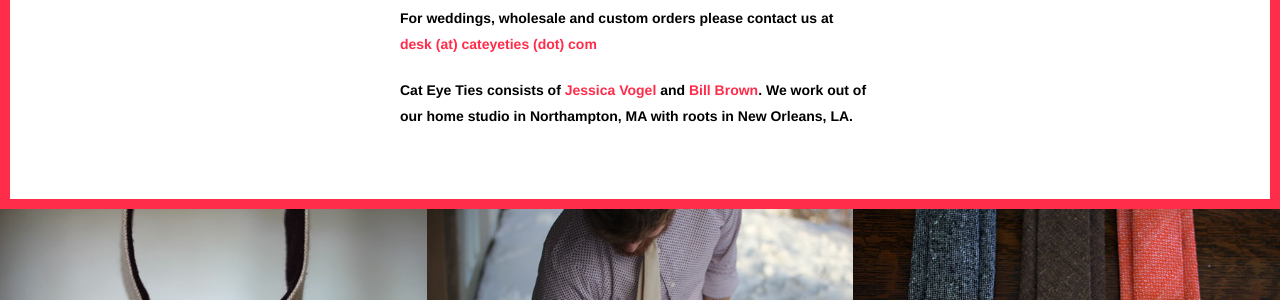
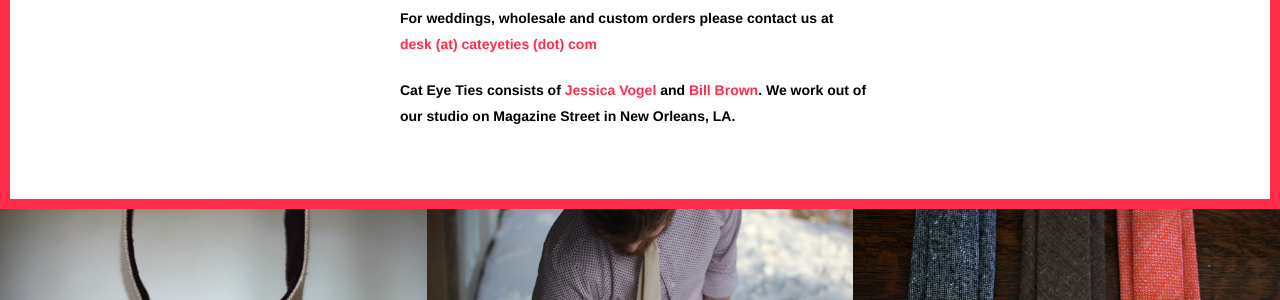
Before and after one commit to billybrown/cateyeties, a Jekyll site: the page built from index.html, in a window 1280 px wide and 900 px high, scrolled down 1403 px. Shown: the part 178-478 px from the top of the window. Built offline with Jekyll 4.4.1, drawn with Linux system fonts in a browser that asks for light colours.

Commit message:
updated location of studio

```diff
--- a/_includes/about.html
+++ b/_includes/about.html
@@ -10,6 +10,6 @@
 
 	<p>For weddings, wholesale and custom orders please contact us at <a class="together" href="mailto:desk@cateyeties.com">desk (at) cateyeties (dot) com</a></p>
 
-	<p>Cat Eye Ties consists of <a href="http://www.jessievogel.com">Jessica Vogel</a> and <a href="http://b.illbrown.com" target="_blank">Bill Brown</a>. We work out of our home studio in Northampton, MA with roots in New Orleans, LA. </p>
+	<p>Cat Eye Ties consists of <a href="http://www.jessievogel.com">Jessica Vogel</a> and <a href="http://b.illbrown.com" target="_blank">Bill Brown</a>. We work out of our studio on Magazine Street in New Orleans, LA. </p>
 </div><!-- text -->
 </section>
```
